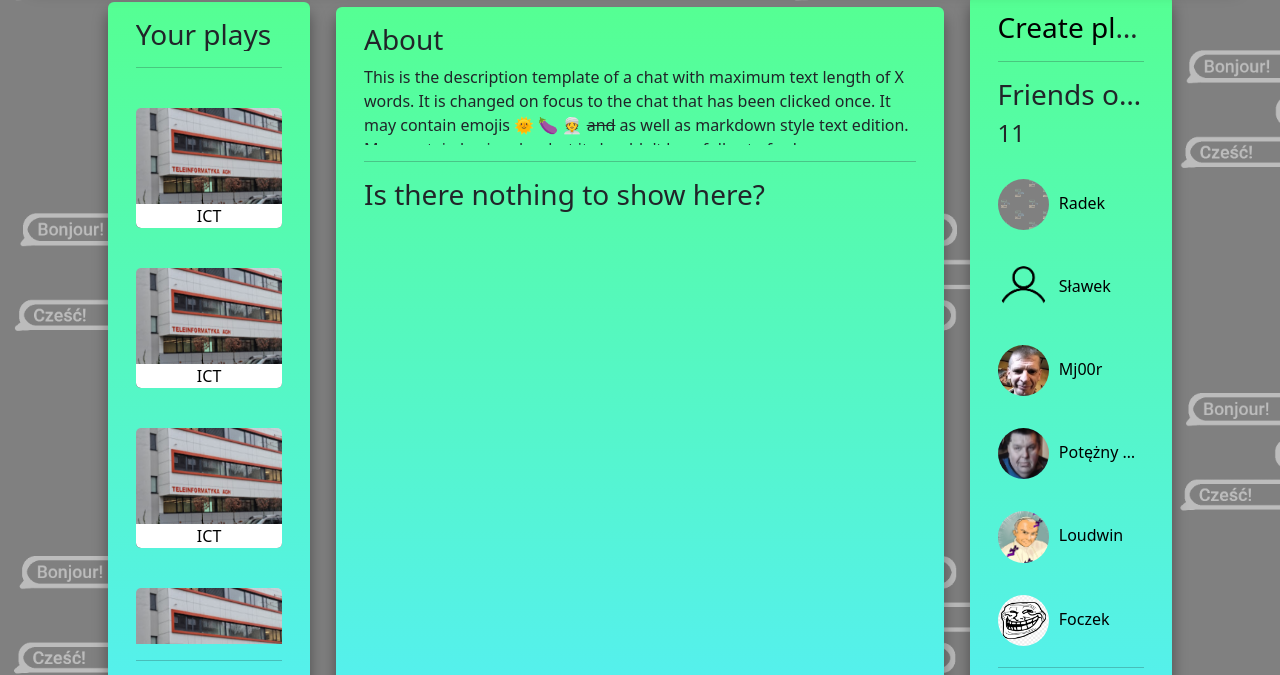
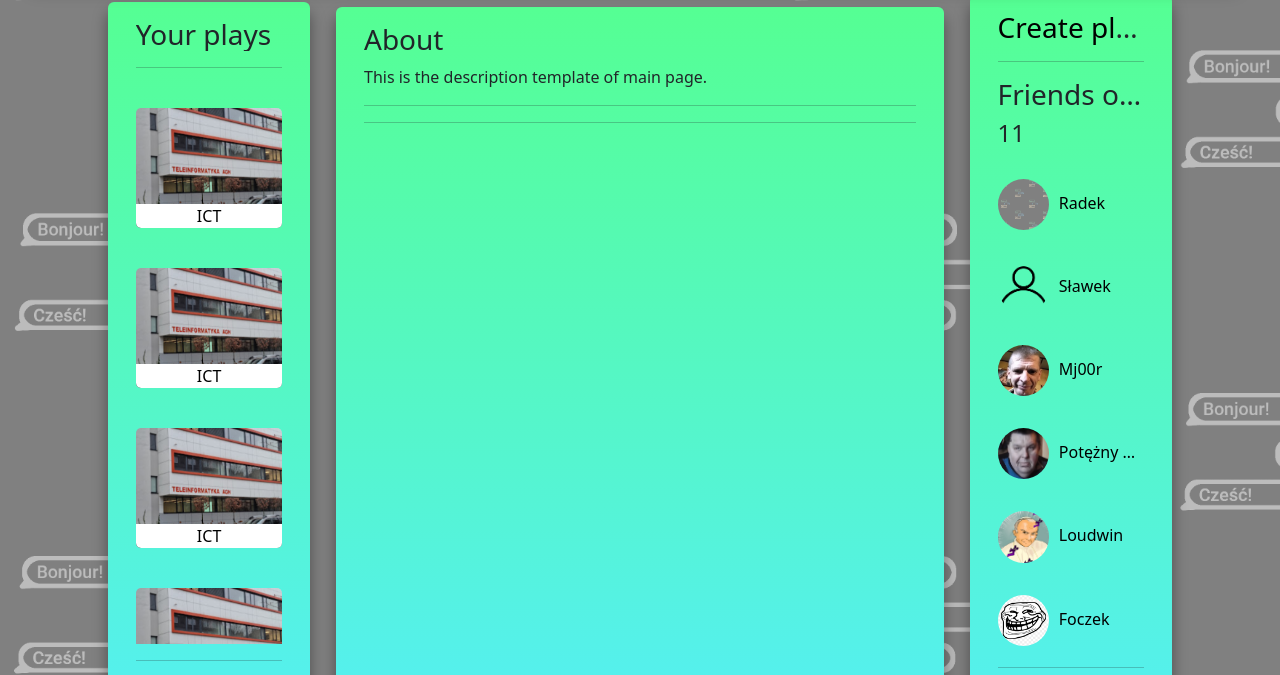
Before and after one commit to LeMeTwo/WWW2022, a website: page MainPage.html in a window 1280 px wide. Shown: the part 113-788 px from the top of the page. Drawn offline with nearby package versions, Linux system fonts and the light colour scheme.

Commit message:
Update MainPage.html

```diff
--- a/MainPage.html
+++ b/MainPage.html
@@ -132,21 +132,12 @@
             <div class="col-6 card">
                 <div class="card-body">
                     <h3>About</h3>
-                    <p class="scrollable">This is the description template of a chat with maximum text length of X words. It is changed
-                    on focus to the chat that has been clicked once. It may contain emojis &#127774 &#127814 &#128115
-                    <del>and</del> as well as markdown style text edition. May contain basic rules, but it shouldn't
-                    be a full set of rules. badscvjiwvwvmkldwnvjuwbvcdjmckwmbniubnwirmvewkcvnwbvrjvndkwvnehbwjvcnkcnjcbewjuv
-                    ... and so on
-                    </p>
+                    <p class="scrollable">This is the description template of main page.</p>
                     <hr>
-                    <h3>Is there nothing to show here?</h3>
                     <div class="container">
-                        <div class="chatbox" id="chatbox"><div class="chatbox" id="message-container"></div></div>
-                        <form id="send-container" class="hide-me">
-                            <label for="message-input"></label><input type="text" id="message-input">
-                            <button type="submit" id="send-button">Send</button>
-                        </form>
+                        <div class="main-logo"><p class="chatter hide-me">CHATTER</p></div>
                     </div>
+                    <hr>
                 </div>
             </div>
             <div class="col-2 card" style="margin-left: 2vw">
```
